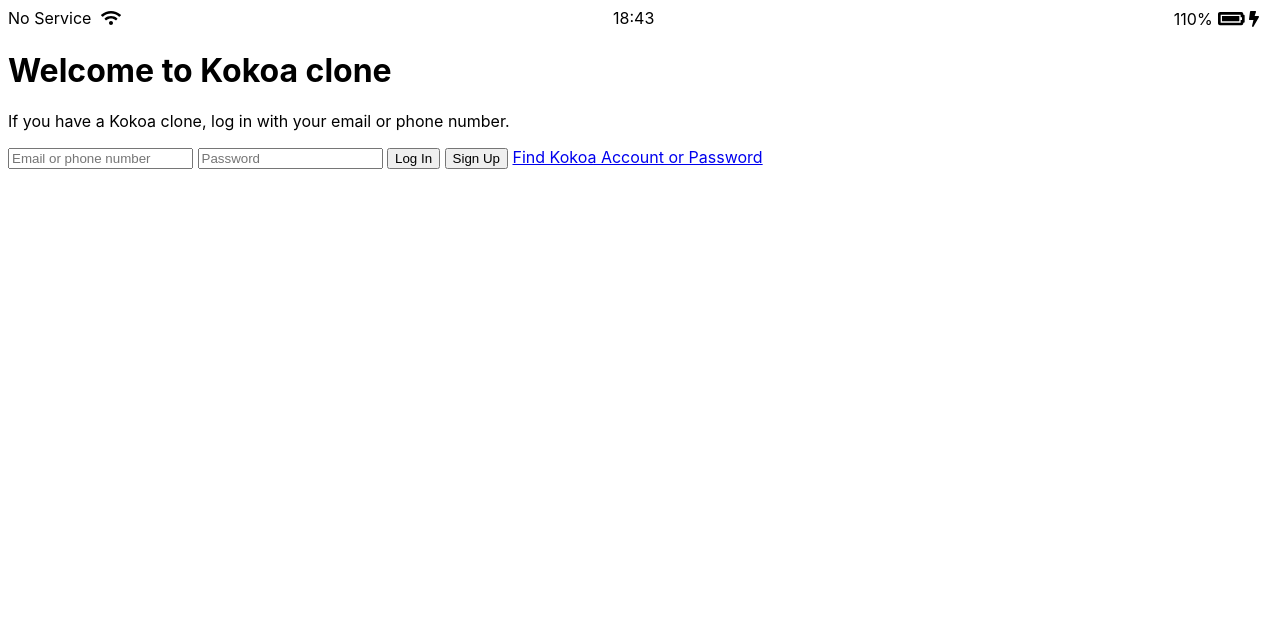
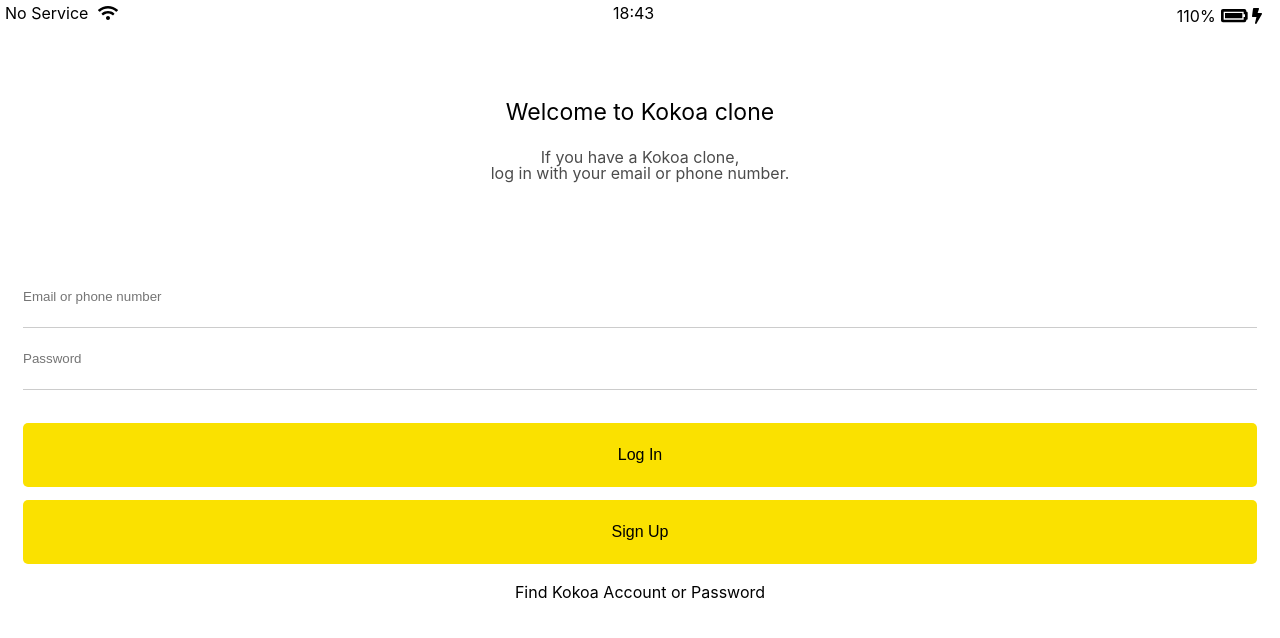
Before and after one commit to ChanyuMoon/kokoa-talk-clone, a plain HTML site: page index.html in a window 1280 px wide. Drawn offline with Linux system fonts and the light colour scheme.

Commit message:
index page Finished
done with working on the index.html and it's css source.

```diff
--- /dev/null
+++ b/css/components/status-bar.css
@@ -0,0 +1,22 @@
+.status-bar{
+    display: flex;
+    margin: 5px;
+}
+.status-bar__column{
+    width: 33%;
+}
+.status-bar__column:first-child span{
+    margin-right: 5px;
+}
+.status-bar__column:nth-child(2) {
+    display: flex;
+    justify-content: center;
+}
+.status-bar__column:nth-child(3){
+    display: flex;
+    justify-content: end;
+    align-items: center;
+}
+.status-bar__column .fa-battery-full{
+    margin: 0px 5px;
+}
--- /dev/null
+++ b/css/reset.css
@@ -0,0 +1,52 @@
+/* http://meyerweb.com/eric/tools/css/reset/
+   v2.0 | 20110126
+   License: none (public domain)
+*/
+
+html, body, div, span, applet, object, iframe,
+h1, h2, h3, h4, h5, h6, p, blockquote, pre,
+a, abbr, acronym, address, big, cite, code,
+del, dfn, em, img, ins, kbd, q, s, samp,
+small, strike, strong, sub, sup, tt, var,
+b, u, i, center,
+dl, dt, dd, ol, ul, li,
+fieldset, form, label, legend,
+table, caption, tbody, tfoot, thead, tr, th, td,
+article, aside, canvas, details, embed,
+figure, figcaption, footer, header, hgroup,
+menu, nav, output, ruby, section, summary,
+time, mark, audio, video {
+	margin: 0;
+	padding: 0;
+	border: 0;
+	font-size: 100%;
+	font: inherit;
+	vertical-align: baseline;
+}
+/* HTML5 display-role reset for older browsers */
+article, aside, details, figcaption, figure,
+footer, header, hgroup, menu, nav, section {
+	display: block;
+}
+body {
+	line-height: 1;
+}
+ol, ul {
+	list-style: none;
+}
+blockquote, q {
+	quotes: none;
+}
+blockquote:before, blockquote:after,
+q:before, q:after {
+	content: '';
+	content: none;
+}
+table {
+	border-collapse: collapse;
+	border-spacing: 0;
+}
+
+#login-form input{
+	border: none;
+}
--- /dev/null
+++ b/css/screens/log-in.css
@@ -0,0 +1,46 @@
+.welcome-header{
+    margin: 75px 0px 85px 0px;
+    text-align: center;
+    display: flex;
+    flex-direction: column;
+    align-items: center;
+}
+.welcome-header__title{
+    margin-bottom: 25px;
+    font-size: 23px ;
+}
+.welcome-header__text{
+    opacity: 0.7;
+    width: 300px;
+}
+#login-form{
+    display: flex;
+    flex-direction: column;
+    margin: 0px 23px;
+}
+#login-form input{
+    /* border none is on reset.css */
+    padding: 23px 0px;
+}
+#login-form input:not([type="submit"]){
+    border-bottom: 1px solid rgb(0, 0, 0, 0.2);
+    transition: 0.3s ease-in-out;
+}
+#login-form input:not([type="submit"]):focus{
+    outline: none;
+    border-color: var(--kokoa-yellow);
+}
+#login-form input[type="submit"]{
+    background-color: var(--kokoa-yellow);
+    font-size: 16px;
+    border-radius: 5px;
+}
+#login-form input:nth-child(3){
+    margin: 33px 0px 13px 0px;
+}
+#login-form a{
+    margin-top: 20px;
+    text-decoration: none;
+    text-align: center;
+    color: inherit;
+}
--- a/css/styles.css
+++ b/css/styles.css
@@ -1,24 +1,7 @@
+@import "reset.css";
+@import "variables.css";
+@import "components/status-bar.css";
+@import "screens/log-in.css";
 body{
     font-family: -apple-system, BlinkMacSystemFont, 'Segoe UI', Roboto, Oxygen, Ubuntu, Cantarell, 'Open Sans', 'Helvetica Neue', sans-serif;
 }
-.status-bar{
-    display: flex;
-}
-.status-bar__column{
-    width: 33%;
-}
-.status-bar__column:first-child span{
-    margin-right: 5px;
-}
-.status-bar__column:nth-child(2) {
-    display: flex;
-    justify-content: center;
-}
-.status-bar__column:nth-child(3){
-    display: flex;
-    justify-content: end;
-    align-items: center;
-}
-.status-bar__column .fa-battery-full{
-    margin: 0px 5px;
-}
--- /dev/null
+++ b/css/variables.css
@@ -0,0 +1,3 @@
+:root{
+    --kokoa-yellow:rgb(250,225,0);
+}
--- a/index.html
+++ b/index.html
@@ -26,7 +26,7 @@
     </div>
     <header class="welcome-header">
         <h1 class="welcome-header__title">Welcome to Kokoa clone</h1>
-        <p class="welcome-header__text">If you have a Kokoa clone, log in with your email or phone number.</p>
+        <p class="welcome-header__text">If you have a Kokoa clone,<br/> log in with your email or phone number.</p>
     </header>
     <!--form is unique-->
     <form action="" id="login-form">
```
